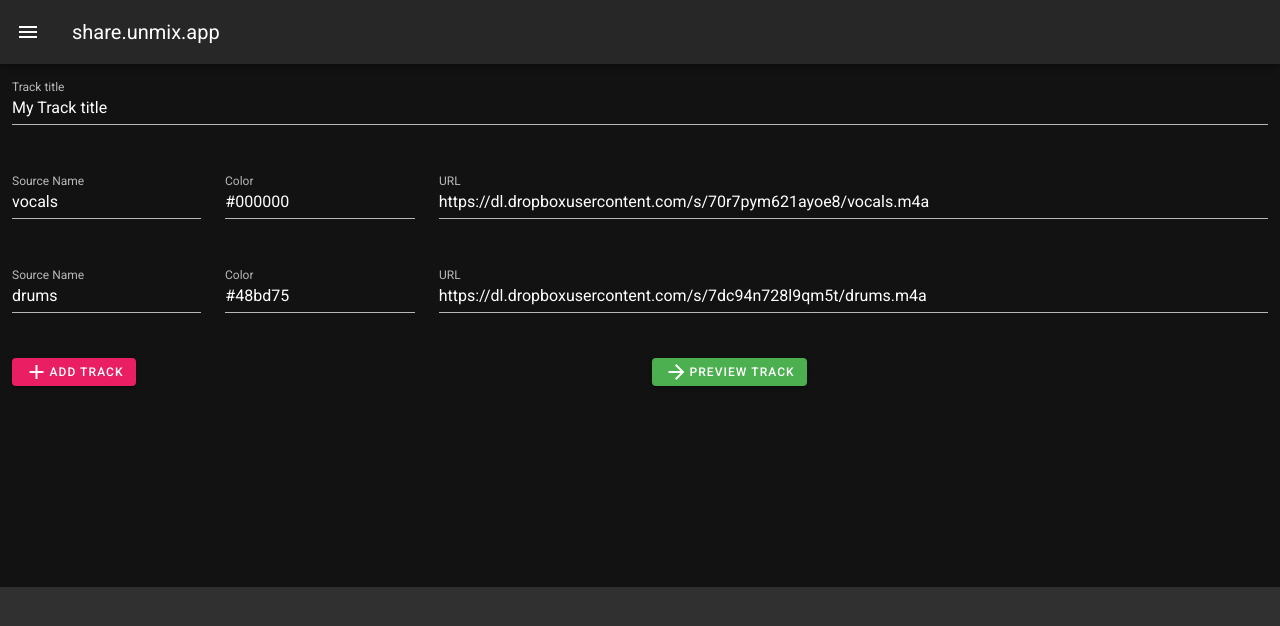
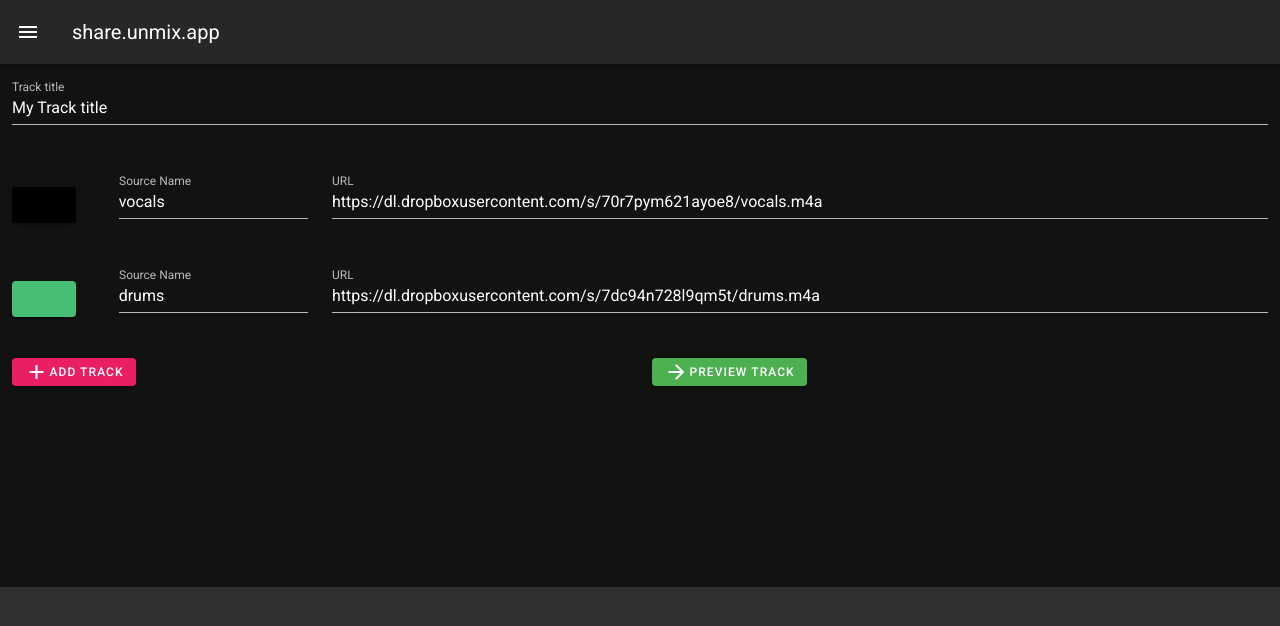
Before and after one commit to sigsep/share, a Vue app: page / in a window 1280 px wide. Shown: the top 626 px of the page. Built offline with nearby package versions, Linux system fonts and the light colour scheme.

Commit message:
add color picker

```diff
--- a/src/views/Home.vue
+++ b/src/views/Home.vue
@@ -32,7 +32,25 @@
 <!--            </v-slider>-->
 <!--          </v-col>-->
         </v-row>
-        <v-row v-for="stem in playerconf.streams">
+        <v-row justify="center" align="center" v-for="stem in playerconf.streams">
+          <v-col cols="12" sm="1">
+            <v-menu
+              ref="stemmenu"
+              v-model="stem.menu"
+              :close-on-content-click="false"
+            >
+            <template v-slot:activator="{ on }">
+            <v-btn :color="stem.color" v-on="on"></v-btn>
+            </template>
+            <v-color-picker
+              class="ma-2"
+              v-model="stem.color"
+              v-if="stem.menu"
+              @click="$refs.stemmenu.save(stem.color)"
+            >
+            </v-color-picker>
+            </v-menu>
+          </v-col>
           <v-col cols="12" sm="2">
             <v-text-field
               v-model="stem.name"
@@ -40,14 +58,7 @@
               placeholder="Source Name"
             ></v-text-field>
           </v-col>
-          <v-col cols="12" sm="2">
-            <v-text-field
-              v-model="stem.color"
-              label="Color"
-              placeholder="Color"
-            ></v-text-field>
-          </v-col>
-          <v-col cols="12" sm="8">
+          <v-col cols="12" sm="9">
             <v-text-field
               v-model="stem.url"
               label="URL"
@@ -135,12 +146,14 @@ export default {
           {
             name: "vocals",
             url: "https://dl.dropboxusercontent.com/s/70r7pym621ayoe8/vocals.m4a",
-            color: "#000000"
+            color: "#000000",
+            menu: false
           },
           {
             name: "drums",
             url: "https://dl.dropboxusercontent.com/s/7dc94n728l9qm5t/drums.m4a",
-            color: "#48bd75"
+            color: "#48bd75",
+            menu: false
           },
           ]
       },
```
